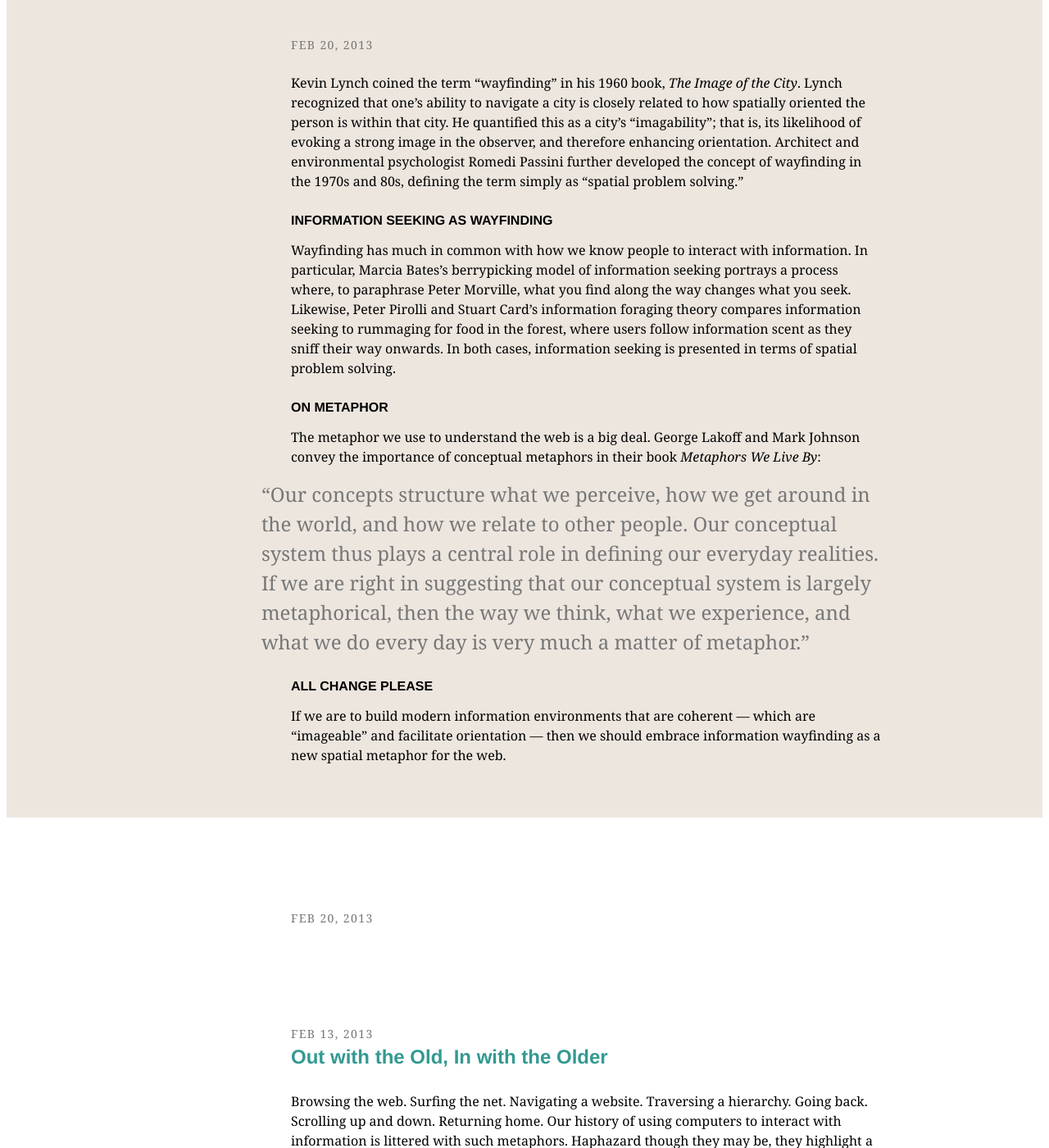
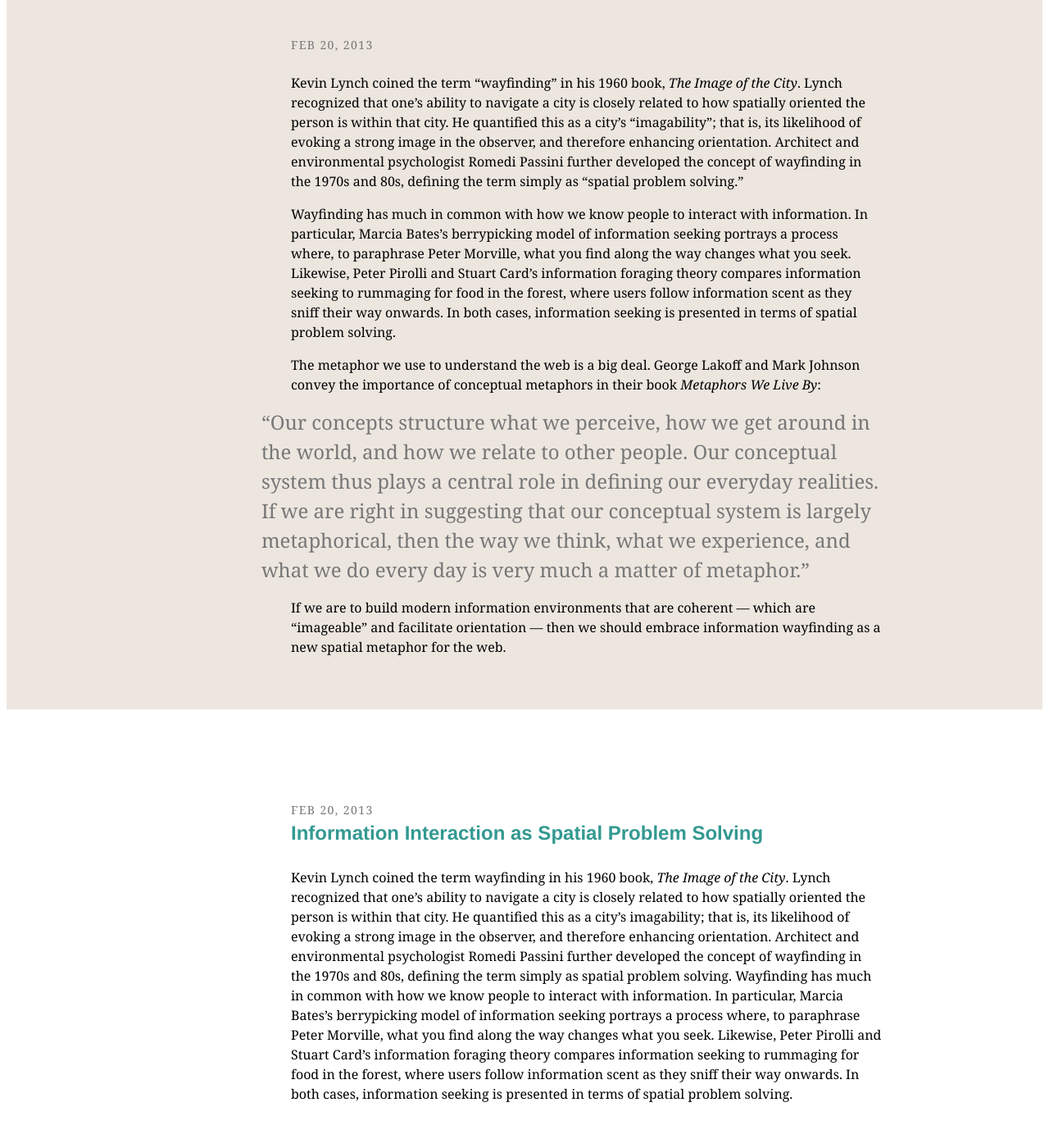
Before and after one commit to SeriouslyInc/tylertate, a Jekyll site: the page built from index.html, in a window 1280 px wide and 1400 px high, scrolled down 202 px. Shown: the whole window at 82% size. Built offline with Jekyll 4.4.1, drawn with Linux system fonts in a browser that asks for light colours.

Commit message:
Frontmatter fix.

```diff
--- a/blog/_posts/2013-02-20-information-interaction-as-wayfinding.markdown
+++ b/blog/_posts/2013-02-20-information-interaction-as-wayfinding.markdown
@@ -1,7 +1,7 @@
 ---
 layout: blog
 title: "Information Interaction as Spatial Problem Solving"
-snippet: "Kevin Lynch coined the term wayfinding in his 1960 book, *The Image of the City*. Lynch recognized that one's ability to navigate a city is closely related to how spatially oriented the person is within that city. He quantified this as a city's imagability; that is, its likelihood of evoking a strong image in the observer, and therefore enhancing orientation. Architect and environmental psychologist Romedi Passini further developed the concept of wayfinding in the 1970s and 80s, defining the term simply as "spatial problem solving."
+snippet: "Kevin Lynch coined the term wayfinding in his 1960 book, *The Image of the City*. Lynch recognized that one's ability to navigate a city is closely related to how spatially oriented the person is within that city. He quantified this as a city's imagability; that is, its likelihood of evoking a strong image in the observer, and therefore enhancing orientation. Architect and environmental psychologist Romedi Passini further developed the concept of wayfinding in the 1970s and 80s, defining the term simply as spatial problem solving.
 
 Wayfinding has much in common with how we know people to interact with information. In particular, Marcia Bates's berrypicking model of information seeking portrays a process where, to paraphrase Peter Morville, what you find along the way changes what you seek. Likewise, Peter Pirolli and Stuart Card's information foraging theory compares information seeking to rummaging for food in the forest, where users follow information scent as they sniff their way onwards. In both cases, information seeking is presented in terms of spatial problem solving."
 ---
```
